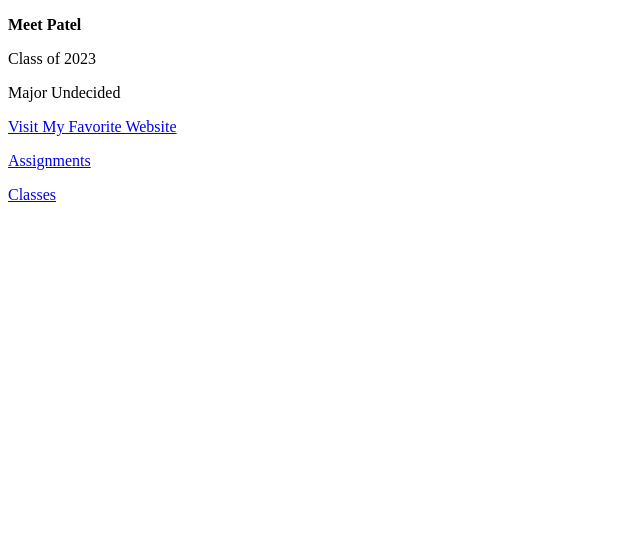
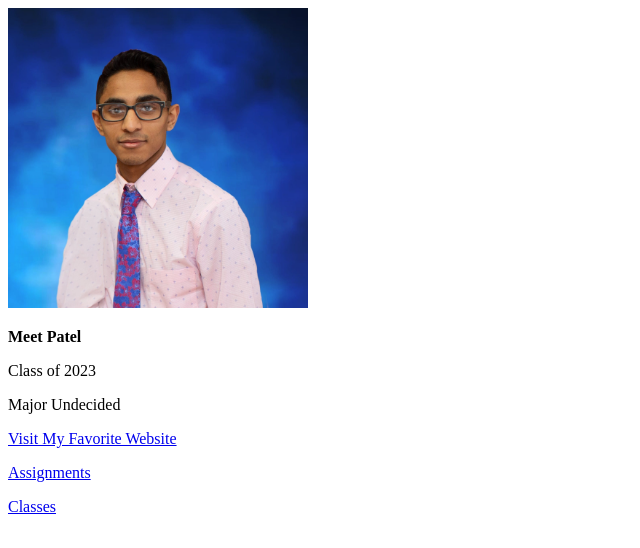
Before and after one commit to WorksbyMeet/mdp2180-final, a Flask app: page / in a window 1280 px wide. Shown: the top 548 px of the page, without its empty margins (0-640 px from the left). Run offline with Flask 2, Linux system fonts and the light colour scheme.

Commit message:
Added the photo

```diff
--- a/mdp2180-final/templates/index.html
+++ b/mdp2180-final/templates/index.html
@@ -5,6 +5,7 @@
         <title>Home</title>
     <head>
     <body>
+    <img src="/static/images/self.jpg" alt="Meet Patel" style="width:300px;height:300px;">
     <p><b>Meet Patel</b></p>
     <p>Class of 2023</p>
     <p>Major Undecided</p>
```
Also changed, not shown: mdp2180-final/static/images/self.jpg (added).
